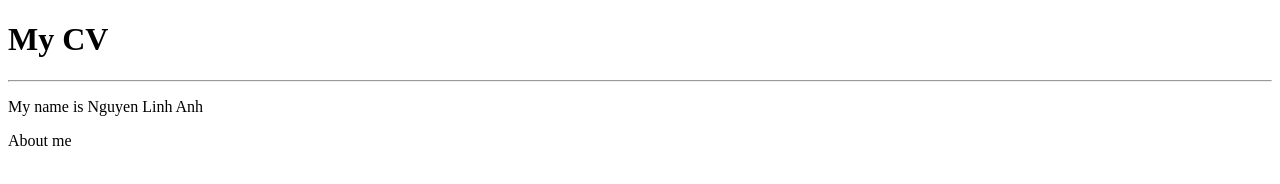
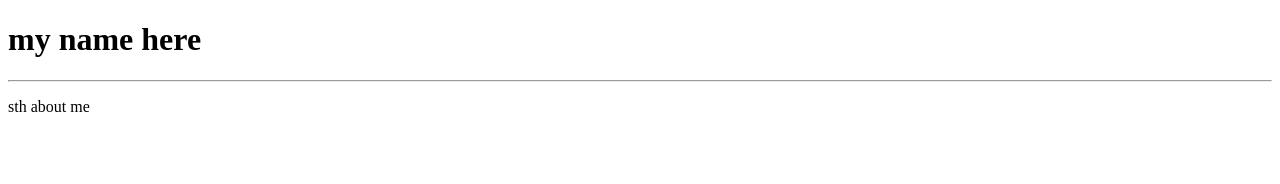
Before and after one commit to linhanh2005/linhanh2005.github.io, a plain HTML site: page CV.html in a window 1280 px wide. Drawn offline with Linux system fonts and the light colour scheme.

Commit message:
Update CV.html

```diff
--- a/CV.html
+++ b/CV.html
@@ -6,9 +6,9 @@
     <title>Document</title>
 </head>
 <body>
-    <h1>My CV</h1>
+    <h1>my name here</h1>
     <hr>
-    <p>My name is Nguyen Linh Anh</p>
-    <p>About me</p>
+    <p>sth about me</p>
+    <br>
 </body>
 </html>
```
